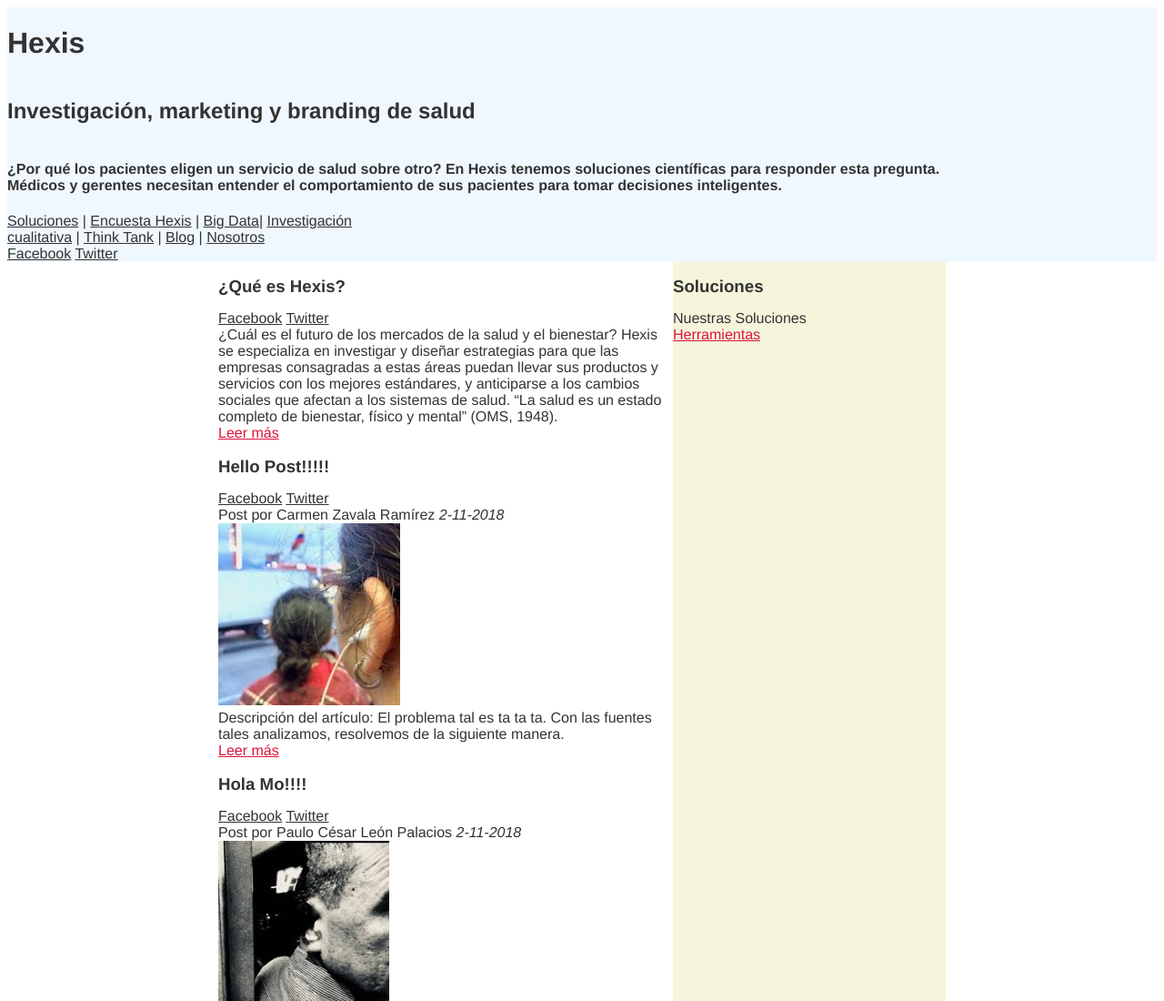
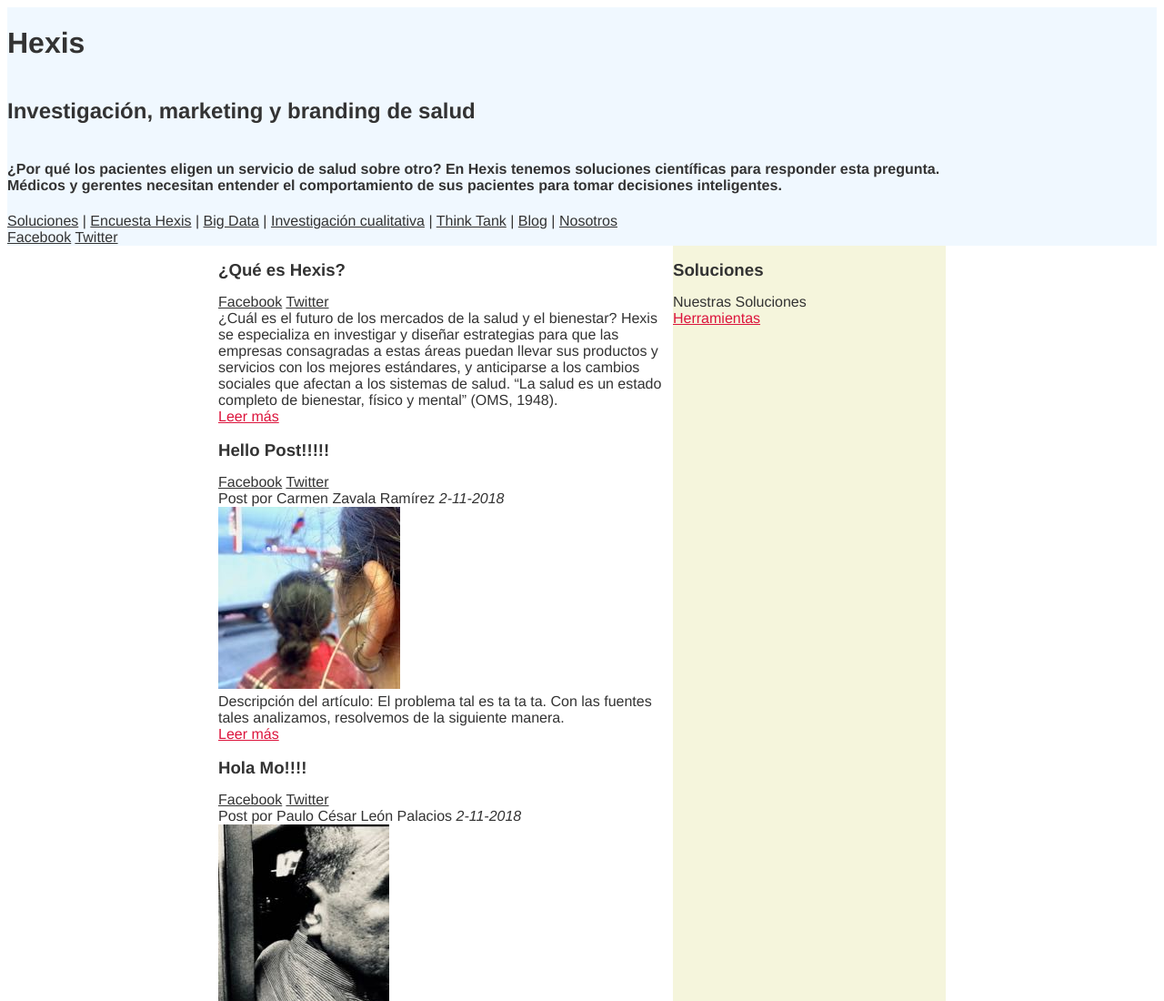
Before and after one commit to cerebralweb/hexis, a plain HTML site: page index.html in a window 1280 px wide. Shown: the top 1100 px of the page at 91% size. Drawn offline with Linux system fonts and the light colour scheme.

Commit message:
más header

```diff
--- a/css/style.css
+++ b/css/style.css
@@ -12,11 +12,11 @@ header {
   display: flex;
   flex-flow: column wrap;
   background-color: aliceblue;
+  align-items: flex-start;
   font-size: 1em;
-  color: brown;
   }
     nav {
-    width: 400px;
+    width: auto;
     flex-flow: column wrap;
     }
     .redesEncabezado {
```
Also changed, not shown: index.html (+2 -2 lines).
